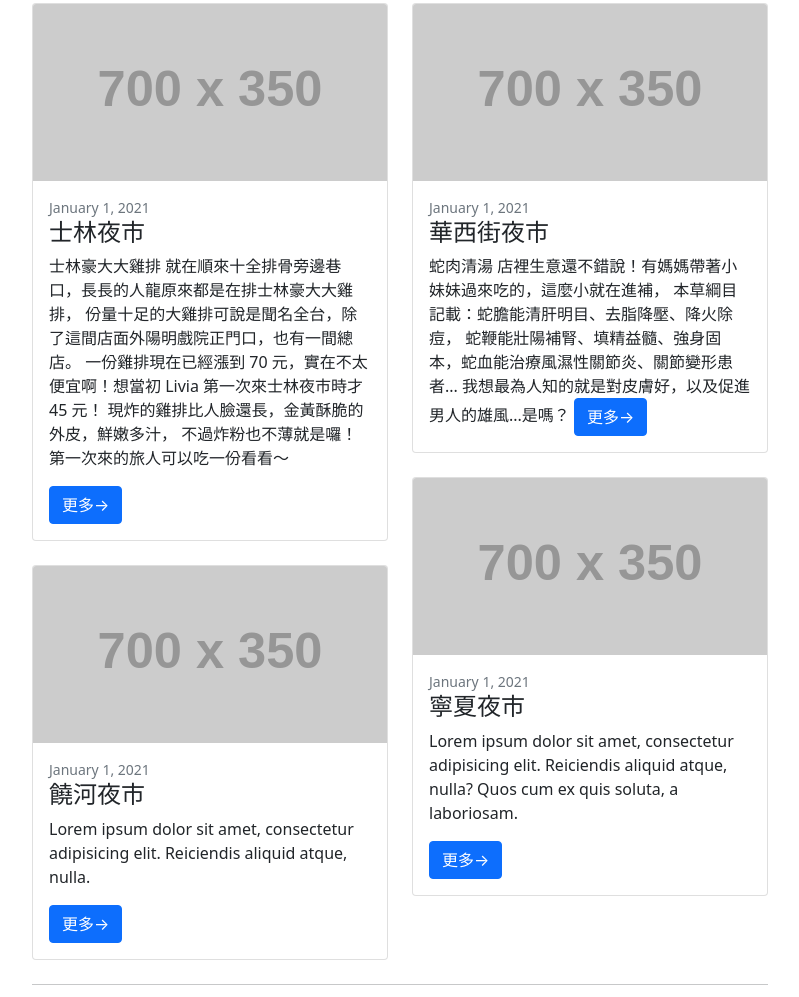
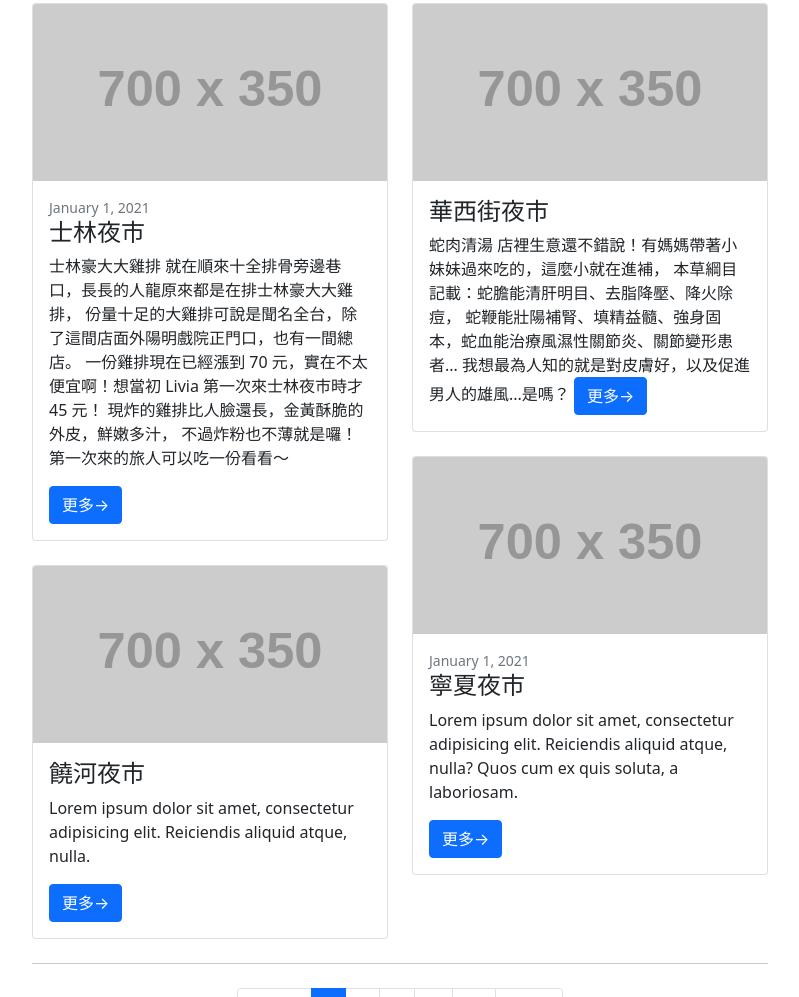
Before and after one commit to kuopoting/k3, a plain HTML site: page index.html in a window 1280 px wide. Shown: the part 910-1907 px from the top of the page, without its empty margins (50-849 px from the left). Drawn offline with nearby package versions, Linux system fonts and the light colour scheme; placeholder pictures from the web are drawn by us.

Commit message:
Update index.html

```diff
--- a/index.html
+++ b/index.html
@@ -73,7 +73,7 @@
                             <div class="card mb-4">
                                 <a href="#!"><img class="card-img-top" src="https://dummyimage.com/700x350/dee2e6/6c757d.jpg" alt="..." /></a>
                                 <div class="card-body">
-                                    <div class="small text-muted">January 1, 2021</div>
+                                    <div class="small text-muted"></div>
                                     <h2 class="card-title h4">饒河夜市</h2>
                                     <p class="card-text">Lorem ipsum dolor sit amet, consectetur adipisicing elit. Reiciendis aliquid atque, nulla.</p>
                                     <a class="btn btn-primary" href="#!">更多→</a>
@@ -85,7 +85,7 @@
                             <div class="card mb-4">
                                 <a href="#!"><img class="card-img-top" src="https://dummyimage.com/700x350/dee2e6/6c757d.jpg" alt="..." /></a>
                                 <div class="card-body">
-                                    <div class="small text-muted">January 1, 2021</div>
+                                    <div class="small text-muted"></div>
                                     <h2 class="card-title h4">華西街夜市</h2>
                                     <p class="card-text">蛇肉清湯
                                     店裡生意還不錯說！有媽媽帶著小妹妹過來吃的，這麼小就在進補，
```
